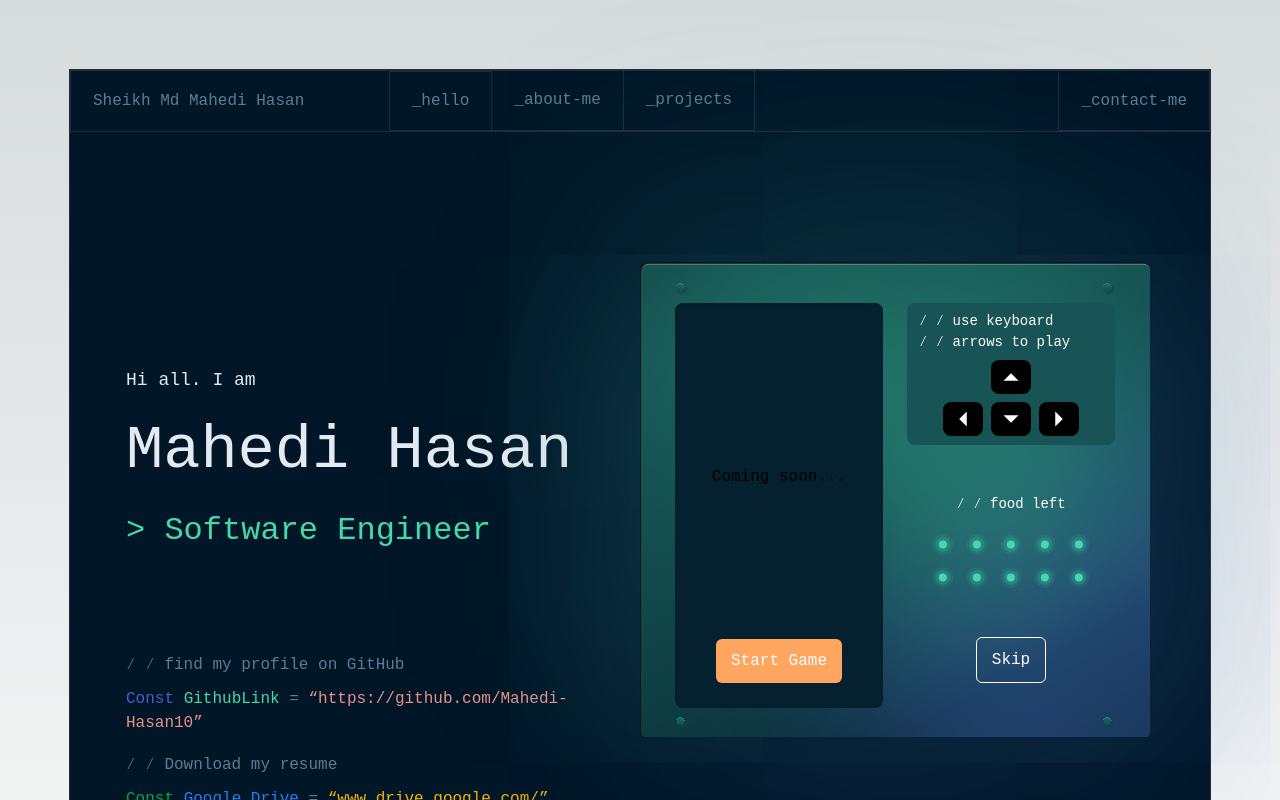
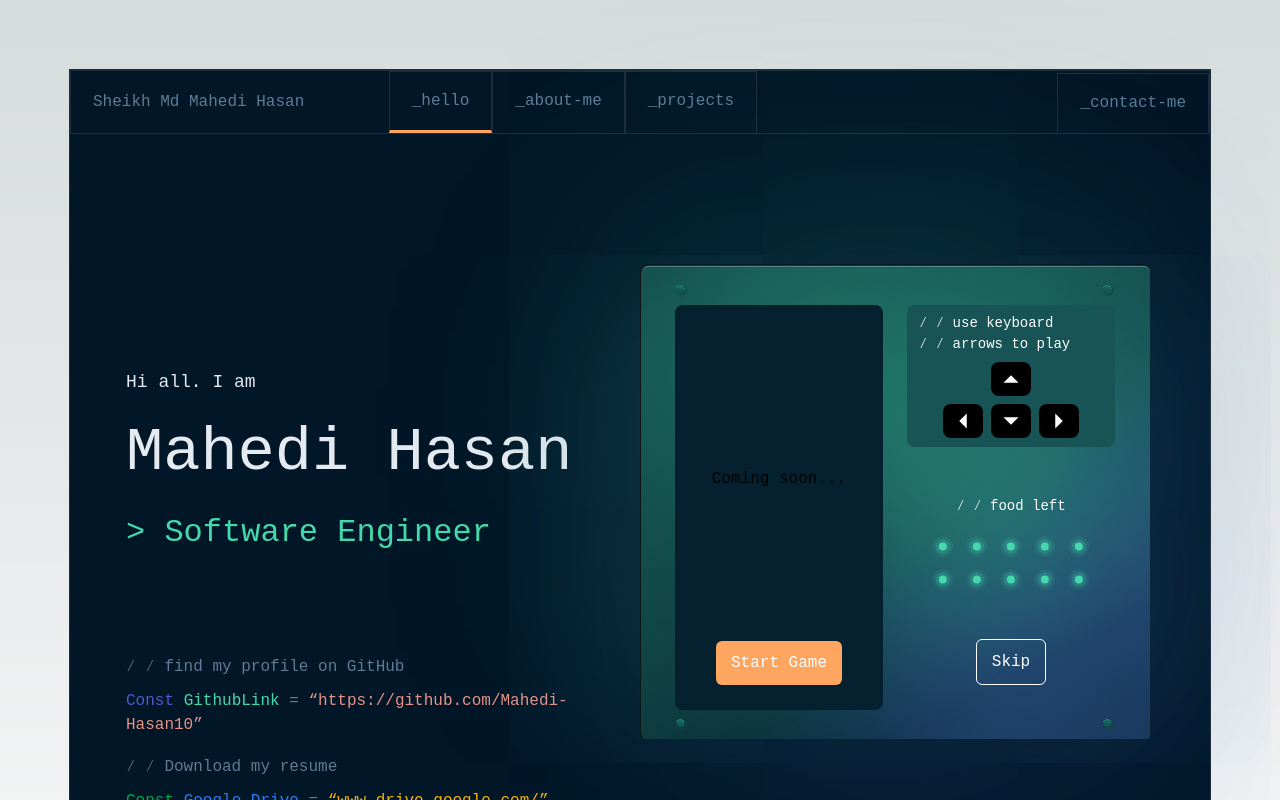
Before and after one commit to Mahedi-Hasan10/NexTPortfolio, a Next.js app: page / in a window 1280 px wide. Shown: the top 800 px of the page. Built offline with nearby package versions, Linux system fonts and the light colour scheme.

Commit message:
navigation updated

```diff
--- a/app/common/Navbar.jsx
+++ b/app/common/Navbar.jsx
@@ -3,8 +3,10 @@ import Link from "next/link";
 import { IoCloseSharp, IoMenu } from "react-icons/io5";
 import { useEffect, useState } from "react";
 import { Button, Drawer, Radio, Space } from "antd";
-
+import { usePathname } from 'next/navigation';
 const Navbar = () => {
+  const pathname = usePathname();
+  const [BorderBottom, setBorderBottom] = useState('border-b-[orange]');
   const [open, setOpen] = useState(false);
   const [placement, setPlacement] = useState("left");
   const showDrawer = () => {
@@ -24,7 +26,7 @@ const Navbar = () => {
 
       <Drawer
         placement={placement}
-        width={250}
+        // width={250}
         open={open}
         extra={
           <Space>
@@ -42,16 +44,16 @@ const Navbar = () => {
               Sheikh Md Mahedi Hasan
             </Link>
             <div className="flex flex-col object-fit gap-6 text-[20px]">
-              <Link onClick={onClose} className="border-b-white border-b-2 py-3 focus:border-b-[orange] text-center" href="/">
+              <Link onClick={onClose} className="border-b-white border-b-2 py-3 BorderBottom text-center" href="/">
                 _hello
               </Link>
-              <Link onClick={onClose} className="border-b-white border-b-2 py-3 focus:border-b-[orange] text-center" href="/about-me/info">
+              <Link onClick={onClose} className="border-b-white border-b-2 py-3 BorderBottom text-center" href="/about-me/info">
                 _about-me
               </Link>
-              <Link onClick={onClose} className="border-b-white border-b-2 py-3 focus:border-b-[orange] text-center" href="/project">
+              <Link onClick={onClose} className="border-b-white border-b-2 py-3 BorderBottom text-center" href="/project">
                 _projects
               </Link>
-              <Link onClick={onClose} className="border-b-white border-b-2 py-3 focus:border-b-[orange] text-center" href="/contact">
+              <Link onClick={onClose} className="border-b-white border-b-2 py-3 BorderBottom text-center" href="/contact">
                 _contact-me
               </Link>
             </div>
@@ -71,19 +73,25 @@ const Navbar = () => {
           </Link>
           <div className="flex lg:flex-row flex-col object-fit">
             <Link
-              className="lg:border-r border-b lg:border-l border-t border-[#1E2D3D] px-[22px] py-[17px] hover:text-white focus:text-white focus:border-b-2 focus:border-b-[#FEA55F]"
+            className={`${
+              pathname === "/" ? "custom-style" : "not-custom-style"
+            } lg:border-r border-b lg:border-l border-t border-[#1E2D3D] px-[22px] py-[17px] hover:text-white focus:text-white `}
               href="/"
             >
               _hello
             </Link>
             <Link
-              className="lg:border-r border-b border-[#1E2D3D] px-[22px] py-[17px] hover:text-white focus:text-white focus:border-b-2 focus:border-b-[#FEA55F]"
+               className={`${
+                pathname === "/about-me/info" ? "custom-style" : "not-custom-style"
+              } lg:border-r border-b lg:border-l border-t border-[#1E2D3D] px-[22px] py-[17px] hover:text-white focus:text-white `}
               href="/about-me/info"
             >
               _about-me
             </Link>
             <Link
-              className="lg:border-r border-b border-[#1E2D3D] px-[22px] py-[17px] hover:text-white focus:text-white focus:border-b-2 focus:border-b-[#FEA55F]"
+               className={`${
+                pathname === "/project" ? "custom-style" : "not-custom-style"
+              } lg:border-r border-b lg:border-l border-t border-[#1E2D3D] px-[22px] py-[17px] hover:text-white focus:text-white `}
               href="/project"
             >
               _projects
@@ -91,7 +99,9 @@ const Navbar = () => {
           </div>
         </div>
         <Link
-          className="lg:border-l border-b border-[#1E2D3D] px-[22px] py-[17px] hover:text-white focus:text-white focus:border-b-2 focus:border-b-[#FEA55F] "
+           className={`${
+            pathname === "/contact" ? "custom-style" : "not-custom-style"
+          } lg:border-r border-b lg:border-l border-t border-[#1E2D3D] px-[22px] py-[17px] hover:text-white focus:text-white `}
           href="/contact"
         >
           _contact-me
--- a/app/globals.css
+++ b/app/globals.css
@@ -59,3 +59,9 @@ body {
   border-bottom: 1px solid #1E2D3D !important;
   border-radius: 0px !important;
 }
+.custom-style{
+ border-bottom: 3px solid #FEA55F;
+}
+.not-custom-style{
+  border-bottom: none;
+}
```
